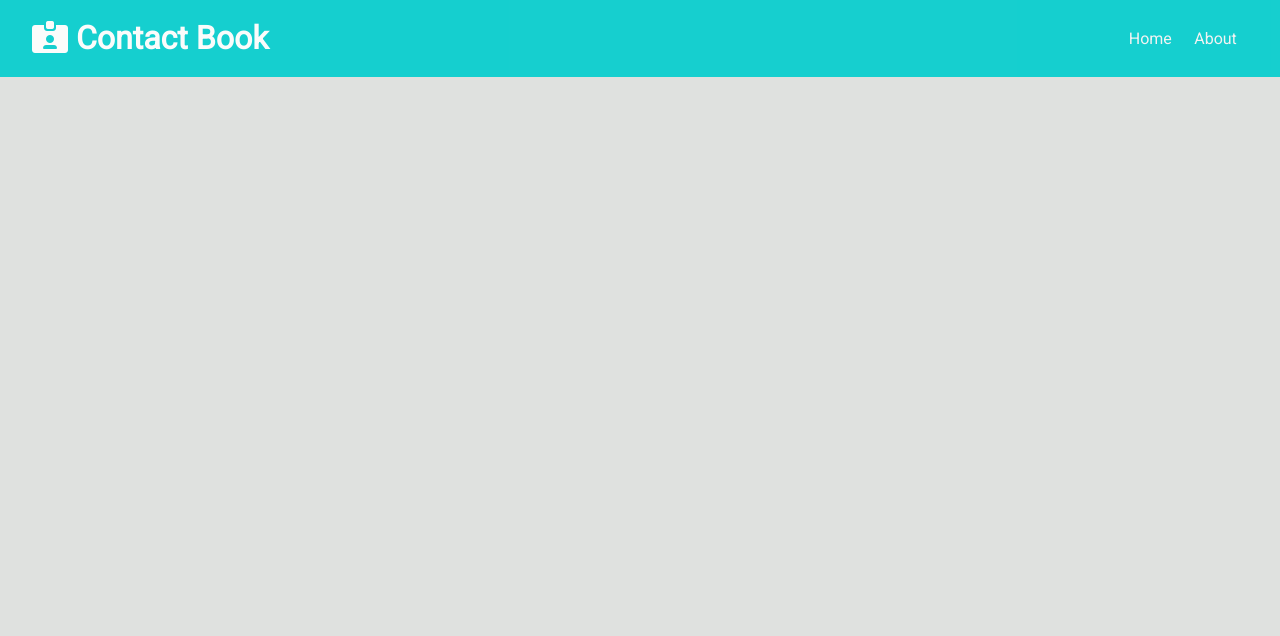
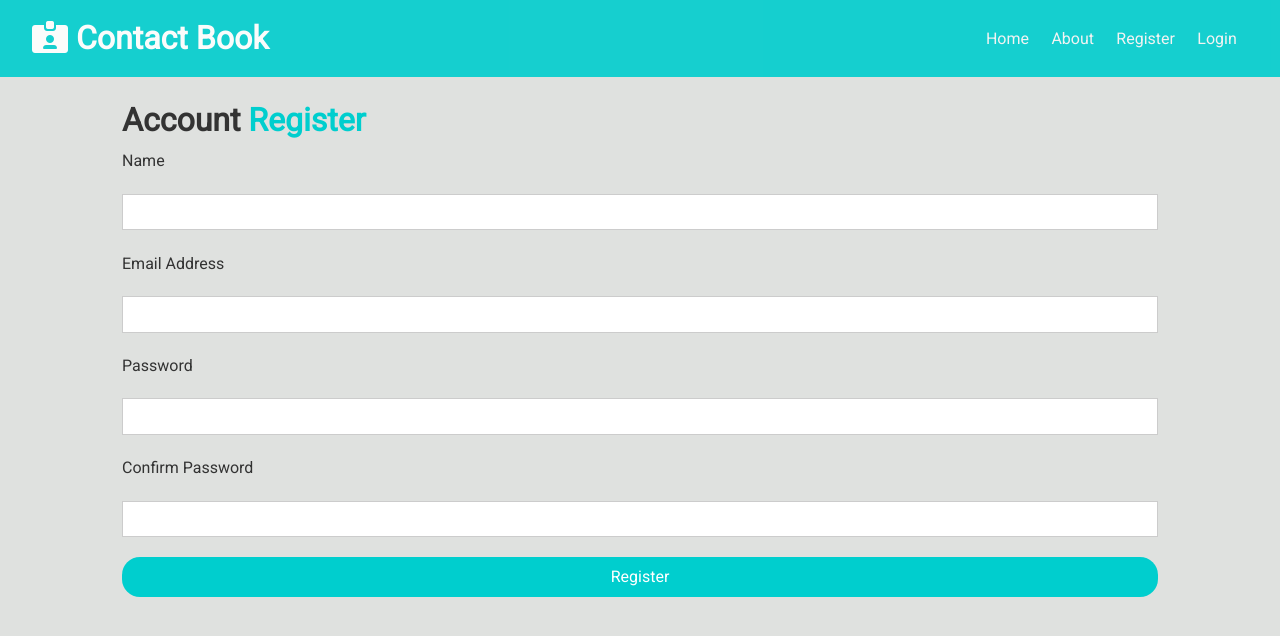
Before and after one commit to GregPetropoulos/Contact-Book, a React (Create React App) app in the folder client/: page /register in a window 1280 px wide. Shown: the top 636 px of the page. Built offline with nearby package versions, Linux system fonts and the light colour scheme.

Commit message:
Set up the Regsiter and Login component added the routes and updated the nav bar

```diff
--- a/client/src/App.js
+++ b/client/src/App.js
@@ -5,6 +5,8 @@ import Home from './components/pages/Home';
 import About from './components/pages/About';
 import ContactState from './context/contact/ContactState';
 import AuthState from './context/auth/AuthState';
+import Register from './components/auth/Register';
+import Login from './components/auth/Login';
 
 import './App.css';
 
@@ -19,6 +21,8 @@ const App = () => {
               <Routes>
                 <Route path='/' element={<Home />} />
                 <Route path='/about' element={<About />} />
+                <Route path='/register' element={<Register />} />
+                <Route path='/login' element={<Login />} />
               </Routes>
             </div>
           </Fragment>
--- /dev/null
+++ b/client/src/components/auth/Login.js
@@ -0,0 +1,52 @@
+import React, { useState } from 'react';
+
+//* Component level state for registering a user
+const Login = () => {
+  const [user, setUser] = useState({
+    email: '',
+    password: ''
+  });
+
+  //* de-structure
+  const { email, password } = user;
+
+  const onChange = (e) => setUser({ ...user, [e.target.name]: e.target.value });
+
+  const onSubmit = (e) => {
+    e.preventDefault();
+    console.log('login submit');
+  };
+
+  return (
+    <div className='from-container'>
+      <h1>
+        Account <span className='text-primary'>Login</span>
+      </h1>
+      <form onSubmit={onSubmit}>
+        <div className='form-group'>
+          <label htmlFor='email'>Email Address</label>
+          <input
+            type='email'
+            name='email'
+            value={email}
+            onChange={onChange}></input>
+        </div>
+        <div className='form-group'>
+          <label htmlFor='password'>Password</label>
+          <input
+            type='password'
+            name='password'
+            value={password}
+            onChange={onChange}></input>
+        </div>
+        <input
+          type='submit'
+          value='Login'
+          className='btn btn-primary btn-block'
+        />
+      </form>
+    </div>
+  );
+};
+
+export default Login;
--- /dev/null
+++ b/client/src/components/auth/Register.js
@@ -0,0 +1,70 @@
+import React, { useState } from 'react';
+
+//* Component level state for registering a user
+const Register = () => {
+  const [user, setUser] = useState({
+    name: '',
+    email: '',
+    password: '',
+    password2: ''
+  });
+
+  //* de-structure
+  const { name, email, password, password2 } = user;
+
+  const onChange = (e) => setUser({ ...user, [e.target.name]: e.target.value });
+
+  const onSubmit = (e) => {
+    e.preventDefault();
+    console.log('Regster submit');
+  };
+
+  return (
+    <div className='from-container'>
+      <h1>
+        Account <span className='text-primary'>Register</span>
+      </h1>
+      <form onSubmit={onSubmit}>
+        <div className='form-group'>
+          <label htmlFor='name'>Name</label>
+          <input
+            type='text'
+            name='name'
+            value={name}
+            onChange={onChange}></input>
+        </div>
+        <div className='form-group'>
+          <label htmlFor='email'>Email Address</label>
+          <input
+            type='email'
+            name='email'
+            value={email}
+            onChange={onChange}></input>
+        </div>
+        <div className='form-group'>
+          <label htmlFor='password'>Password</label>
+          <input
+            type='password'
+            name='password'
+            value={password}
+            onChange={onChange}></input>
+        </div>
+        <div className='form-group'>
+          <label htmlFor='password2'>Confirm Password</label>
+          <input
+            type='password'
+            name='password2'
+            value={password2}
+            onChange={onChange}></input>
+        </div>
+        <input
+          type='submit'
+          value='Register'
+          className='btn btn-primary btn-block'
+        />
+      </form>
+    </div>
+  );
+};
+
+export default Register;
--- a/client/src/components/layout/Navbar.js
+++ b/client/src/components/layout/Navbar.js
@@ -15,6 +15,12 @@ const Navbar = ({ title, icon }) => {
         <li>
           <Link to='/about'>About</Link>
         </li>
+        <li>
+          <Link to='/register'>Register</Link>
+        </li>
+        <li>
+          <Link to='/login'>Login</Link>
+        </li>
       </ul>
     </div>
   );
```
Also changed, not shown: client/src/components/auth/Auth.js (added).
